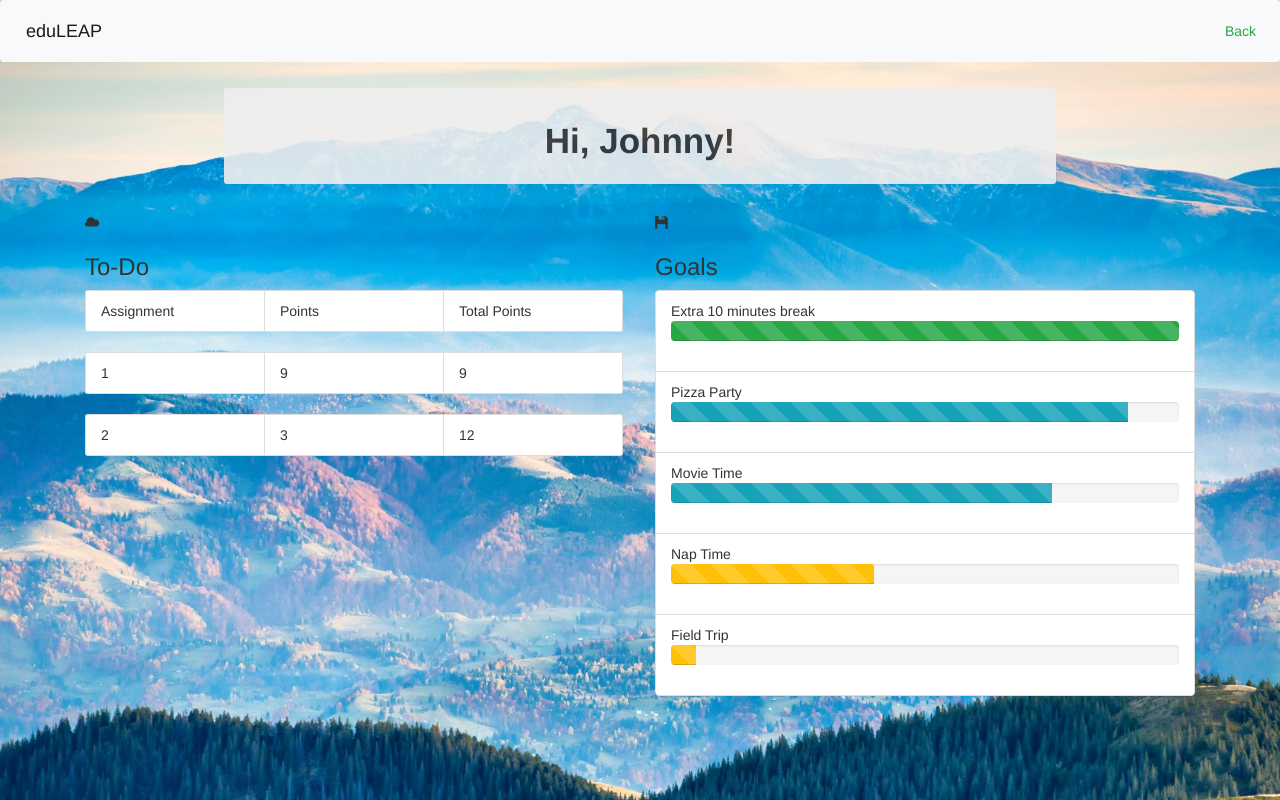
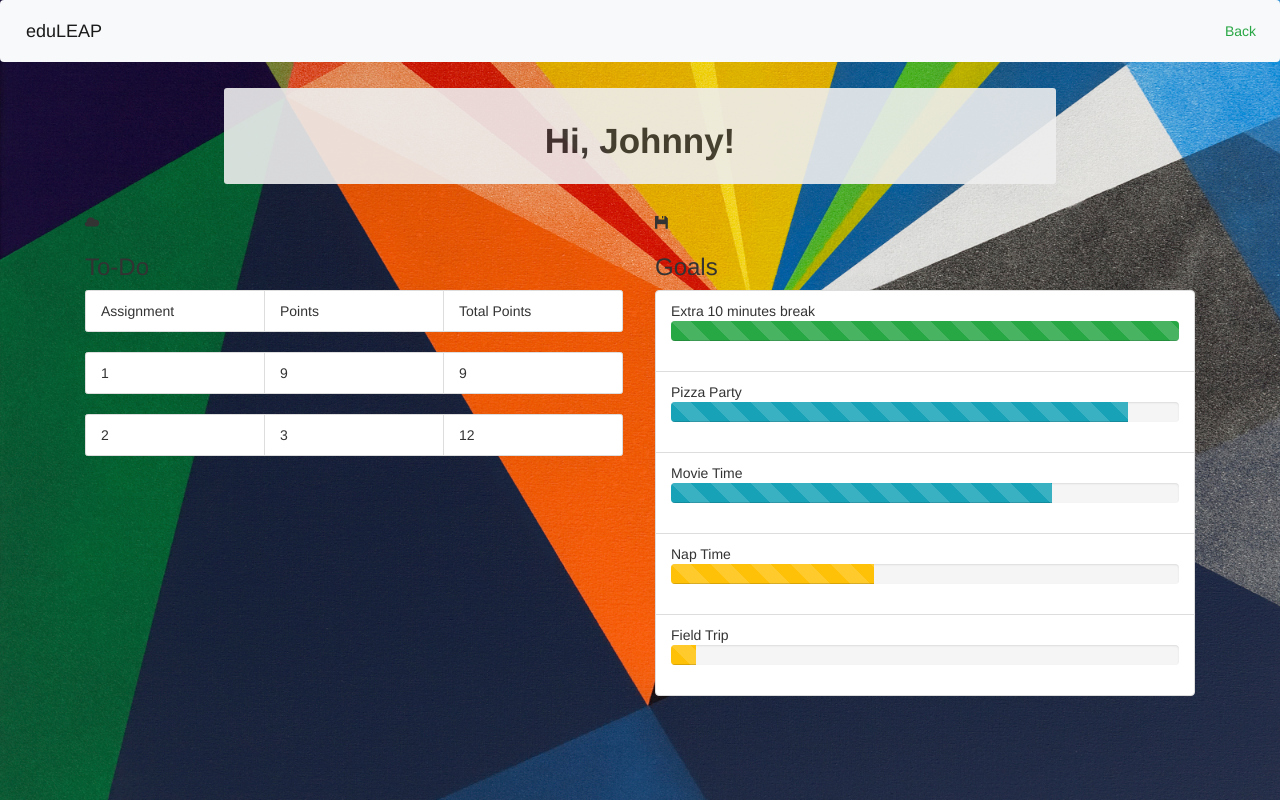
Before and after one commit to abhishekmagdum/eduLEAP, a PHP site: page /studentDashboard.html in a window 1280 px wide. Run offline with PHP 8.4, Linux system fonts and the light colour scheme; some libraries are stand-ins or nearby versions.

Commit message:
Added phots, minor changes

```diff
--- a/css/studentDashboard.css
+++ b/css/studentDashboard.css
@@ -5,7 +5,7 @@ body,html{
 body{
     background-size: cover;
     background-position: center;
-    background-image: url("../images/Blue-Mountains-Background.jpg");
+    background-image: url("../images/shapes.jpg");
     background-attachment: fixed;
 }
 .welcomeText{
--- a/studentDashboard.html
+++ b/studentDashboard.html
@@ -5,7 +5,7 @@
     <meta charset="utf-8" />
     <meta http-equiv="X-UA-Compatible" content="IE=edge" />
     <meta name="viewport" content="width=device-width, initial-scale=1" />
-    <title>Teacher</title>
+    <title>Student Dashboard</title>
     <link rel="stylesheet" href="https://stackpath.bootstrapcdn.com/bootstrap/4.3.1/css/bootstrap.min.css" integrity="sha384-ggOyR0iXCbMQv3Xipma34MD+dH/1fQ784/j6cY/iJTQUOhcWr7x9JvoRxT2MZw1T" crossorigin="anonymous">
     <link href="css/bootstrap.min.css" rel="stylesheet" />
     <link rel="stylesheet" type"text/css" href="css/studentDashboard.css">
```
Also changed, not shown: images/landscape.jpg, images/shapes.jpg (added).
